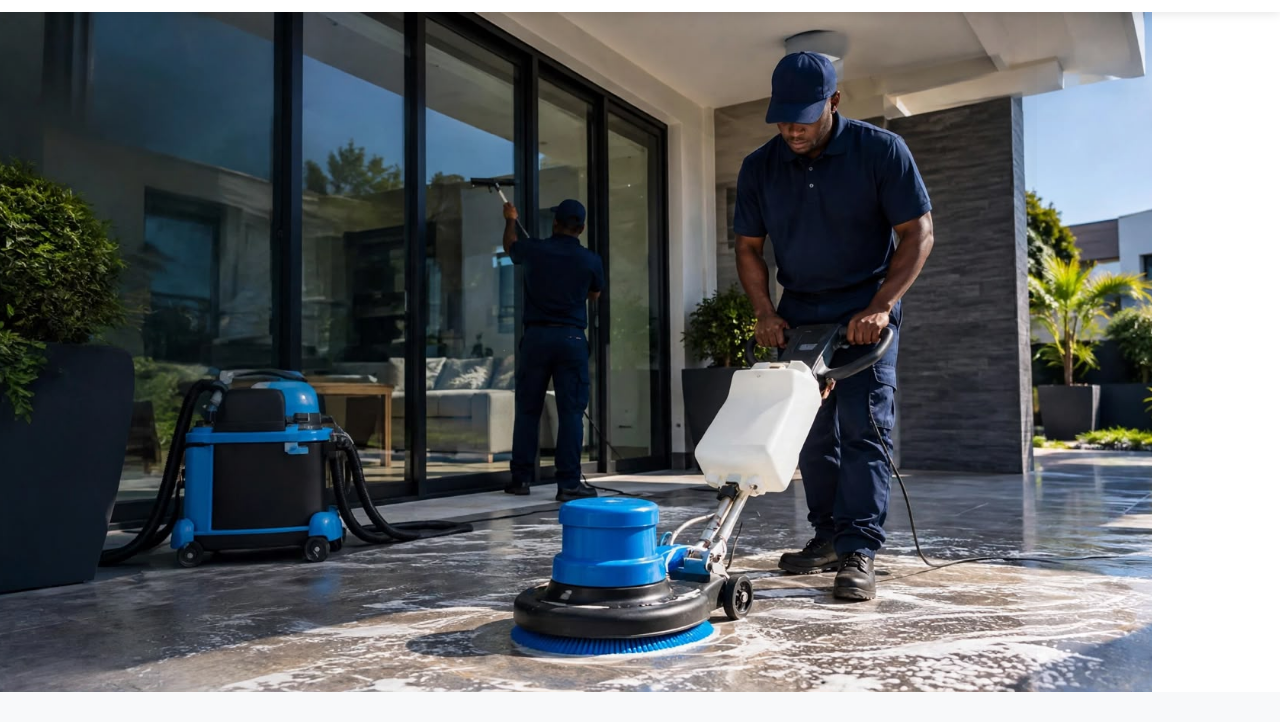
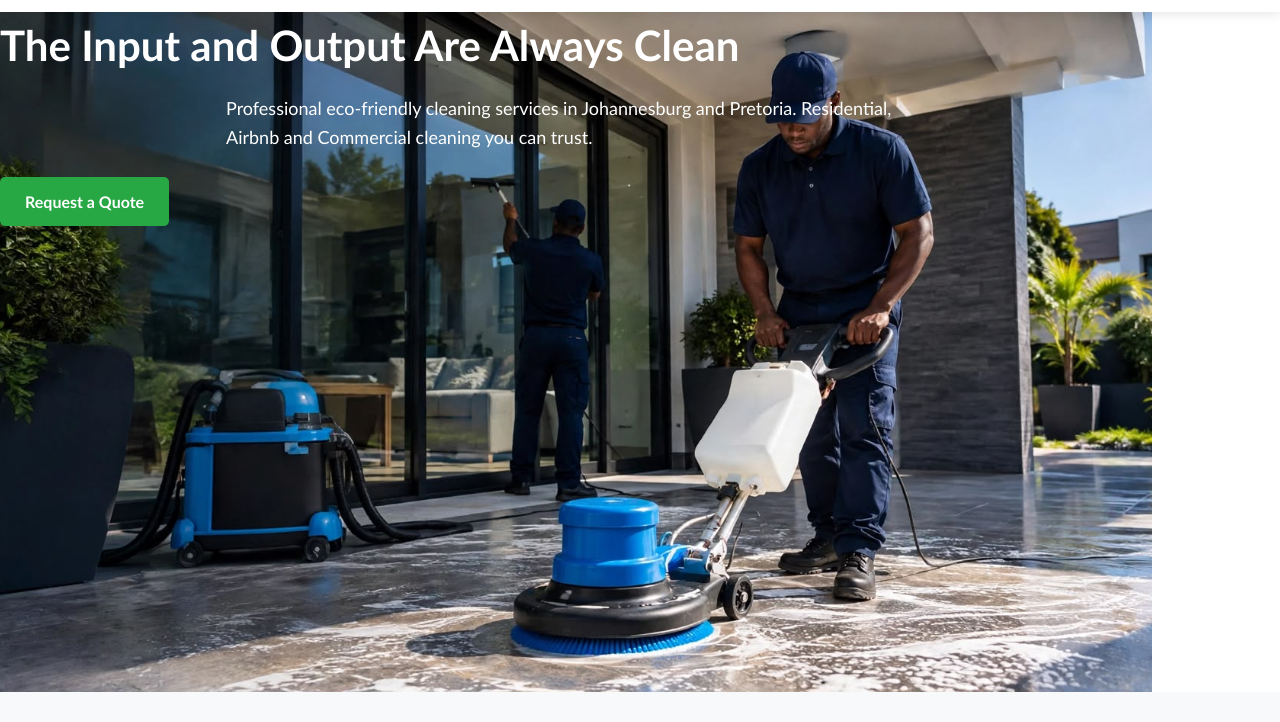
Before and after one commit to ThandoVuyani/WEDE-Clean-Techniques, a plain HTML site: page index.html in a window 1280 px wide. Shown: the part 78-800 px from the top of the page. Drawn offline with Linux system fonts and the light colour scheme.

Commit message:
Slideshow bug fixing

```diff
--- a/index.html
+++ b/index.html
@@ -24,11 +24,11 @@
     </header>
 
     <!-- Hero Section -->
+<section class="hero">
+
   <!-- Hero image 1 slide -->
-
-    <section class="hero">
   <div class="slide active" style="background-image: url('images/Hero.jpeg');">
-        </div class="hero-content">
+    <div class="hero-content">
       <h1>The Input and Output Are Always Clean</h1>
       <p>
         Professional eco-friendly cleaning services in Johannesburg and Pretoria.
@@ -36,16 +36,19 @@
       </p>
       <a href="enquiry.html" class="btn">Request a Quote</a>
     </div>
+  </div>
 
   <!-- Hero image 2 slides -->
-         <div class="hero slide" style="background-image: url('images/Hero 2.jpeg');">
-        </div class="hero-content">
+  <div class="slide" style="background-image: url('images/Hero 2.jpeg');">
+    <div class="hero-content">
       <h1>Eco-Friendly Cleaning Services</h1>
       <p>
         We use eco-friendly cleaning products to keep your home, office and the environment clean.
       </p>
       <a href="enquiry.html" class="btn">Request a Quote</a>
     </div>
+  </div>
+
 </section>
 
      <!-- Core Value Propositions -->
```
Lines whose indentation alone changed are shown as unchanged.
